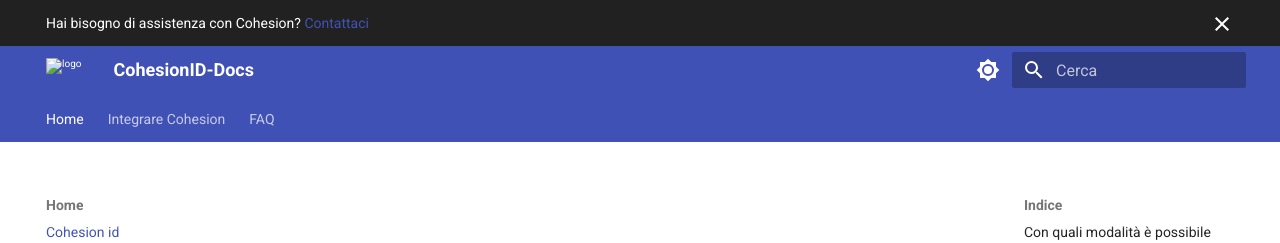
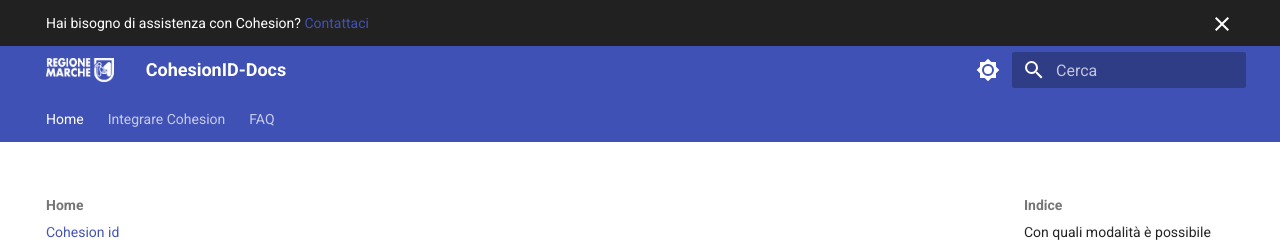
Before and after one commit to DarisCappelletti/CohesionID-Docs, an MkDocs documentation site: the page built from docs/index.md, in a window 1280 px wide. Shown: the top 243 px of the page. Built offline with MkDocs 1.6.1 and Material for MkDocs 9.7.7, drawn with Linux system fonts in a browser that asks for light colours.

Commit message:
Update mkdocs.yml

```diff
--- a/mkdocs.yml
+++ b/mkdocs.yml
@@ -4,7 +4,7 @@
 theme:
   name: material
   language: it
-  logo: /Assets/img/regione-marche-logo.png
+  logo: https://raw.githubusercontent.com/DarisCappelletti/CohesionID-Docs/main/Assets/img/regione-marche-logo.png
   custom_dir: Custom/overrides
   features:
     - announce.dismiss
```
